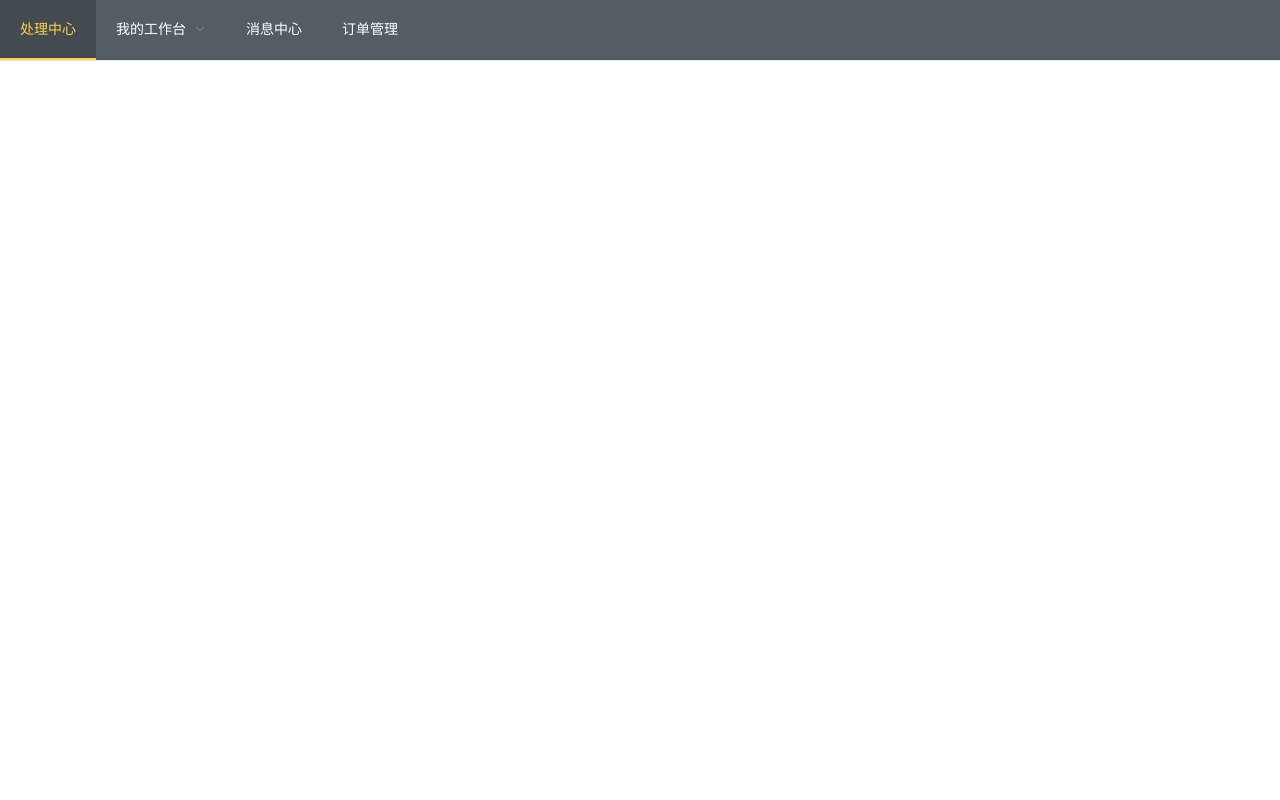
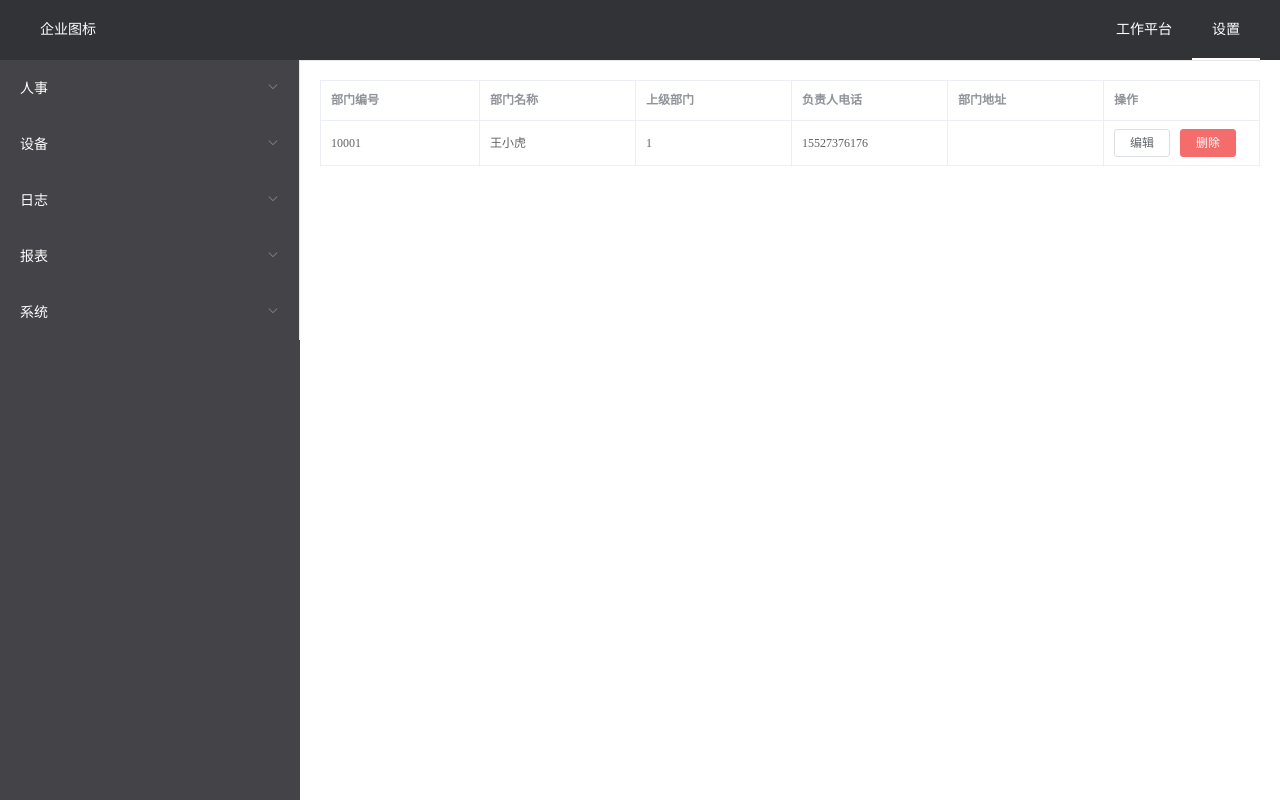
Before and after one commit to xiaopeng19930716/supermall, a Vue app in the folder master/: page /dep in a window 1280 px wide. Built offline with nearby package versions, Linux system fonts and the light colour scheme; the HTML template or start-up script is replaced by a standard one.

Commit message:
部门模块

```diff
--- a/master/src/App.vue
+++ b/master/src/App.vue
@@ -1,19 +1,46 @@
 <template>
   <div id="app">
-    <Home></Home>
+    <el-container>
+      <el-header>
+        <Navbar></Navbar>
+      </el-header>
+
+      <el-container>
+        <el-aside>
+          <Aside></Aside>
+        </el-aside>
+
+        <el-main>
+          <router-view></router-view>
+        </el-main>
+      </el-container>
+    </el-container>
   </div>
 </template>
 
 <script>
-import Home from "./views/Home";
+import { Navbar, Aside } from "views/index";
 export default {
   name: "app",
-  components: {
-    Home
+   components: {
+    Navbar,
+    Aside
   }
 };
 </script>
 
 <style>
-  @import "./assets/css/base/normalize.css";
+@import "assets/css/base/normalize.css";
+.el-container {
+  height: 100vh;
+}
+.el-header {
+  background-color: #323337;
+}
+.el-aside {
+  background-color: #434348;
+}
+/* .el-main {
+  background-color:gray;
+} */
 </style>
--- a/master/src/main.js
+++ b/master/src/main.js
@@ -5,7 +5,6 @@ import store from './store'
 import './plugins/element.js'
 
 Vue.config.productionTip = false
-
 new Vue({
   router,
   store,
--- a/master/src/router.js
+++ b/master/src/router.js
@@ -8,11 +8,19 @@ export default new Router({
   mode: 'history',
   base: process.env.BASE_URL,
   routes: [
+    // 路由配置url对应组件
     {
       path: '/',
       name: 'home',
       component: Home
     },
-
+    {
+      path: '/dep',
+      name: 'dep',
+      // route level code-splitting
+      // this generates a separate chunk (about.[hash].js) for this route
+      // 懒加载访问就加载不访问不加载
+      component: () => import('./views/table/DepTable.vue')
+    }
   ]
 })
--- a/master/src/views/Home.vue
+++ b/master/src/views/Home.vue
@@ -1,45 +1,12 @@
 <template>
   <div>
-    <div class="line"></div>
-    <el-menu
-      :default-active="activeIndex2"
-      class="el-menu-demo"
-      mode="horizontal"
-      @select="handleSelect"
-      background-color="#545c64"
-      text-color="#fff"
-      active-text-color="#ffd04b">
-      <el-menu-item index="1">处理中心</el-menu-item>
-      <el-submenu index="2">
-        <template slot="title">我的工作台</template>
-        <el-menu-item index="2-1">选项1</el-menu-item>
-        <el-menu-item index="2-2">选项2</el-menu-item>
-        <el-menu-item index="2-3">选项3</el-menu-item>
-        <el-submenu index="2-4">
-          <template slot="title">选项4</template>
-          <el-menu-item index="2-4-1">选项1</el-menu-item>
-          <el-menu-item index="2-4-2">选项2</el-menu-item>
-          <el-menu-item index="2-4-3">选项3</el-menu-item>
-        </el-submenu>
-      </el-submenu>
-      <el-menu-item index="3">消息中心</el-menu-item>
-      <el-menu-item index="4">订单管理</el-menu-item>
-    </el-menu>
+    <p>这里是主页</p>
   </div>
 </template>
 
 <script>
-  export default {
-    data() {
-      return {
-        activeIndex: '1',
-        activeIndex2: '1'
-      };
-    },
-    methods: {
-      handleSelect(key, keyPath) {
-        console.log(key, keyPath);
-      }
-    }
-  }
+
+export default {
+
+};
 </script>
--- /dev/null
+++ b/master/src/views/bread/Breadcrumb.vue
@@ -0,0 +1,12 @@
+<template>
+  <div>
+    <el-breadcrumb separator="/">
+      <el-breadcrumb-item :to="{ path: '/' }">首页</el-breadcrumb-item>
+      <el-breadcrumb-item>
+        <a href="/">活动管理</a>
+      </el-breadcrumb-item>
+      <el-breadcrumb-item>活动列表</el-breadcrumb-item>
+      <el-breadcrumb-item>活动详情</el-breadcrumb-item>
+    </el-breadcrumb>
+  </div>
+</template>
--- /dev/null
+++ b/master/src/views/index.js
@@ -0,0 +1,11 @@
+import navbar from 'views/navbar/Navbar.vue'
+import aside from 'views/sidebar/Sidebar'
+import bread from 'views/bread/Breadcrumb.vue'
+import deptable from 'views/table/DepTable.vue'
+import pagination from 'views/pagination/Pagination.vue'
+
+export const Navbar = navbar;
+export const Aside = aside;
+export const Breadcrumb = bread;
+export const DepTable = deptable;
+export const Pagination = pagination;
--- /dev/null
+++ b/master/src/views/navbar/Navbar.vue
@@ -0,0 +1,32 @@
+<template>
+    <el-menu
+      :default-active="activeIndex2"
+      class="el-menu-demo"
+      mode="horizontal"
+      @select="handleSelect"
+      background-color="#323337"
+      text-color="#fff"
+      active-text-color="white"
+      style="padding:0"
+      >
+      <el-menu-item >企业图标</el-menu-item>
+      <el-menu-item index="1" style="float:right">设置</el-menu-item>
+      <el-menu-item index="2" style="float:right">工作平台</el-menu-item>
+    </el-menu>
+</template>
+
+<script>
+export default {
+   data() {
+    return {
+      activeIndex: "1",
+      activeIndex2: "1"
+    };
+  },
+  methods: {
+    handleSelect(key, keyPath) {
+      console.log(key, keyPath);
+    }
+  }
+}
+</script>
--- /dev/null
+++ b/master/src/views/pagination/Pagination.vue
@@ -0,0 +1,33 @@
+<template>
+  <div class="block">
+    <el-pagination
+      @size-change="handleSizeChange"
+      @current-change="handleCurrentChange"
+      :current-page="currentPage4"
+      :page-sizes="[100, 200, 300, 400]"
+      :page-size="100"
+      layout="total, sizes, prev, pager, next, jumper"
+      :total="400"
+    ></el-pagination>
+  </div>
+</template>
+<script>
+export default {
+  methods: {
+    handleSizeChange(val) {
+      console.log(`每页 ${val} 条`);
+    },
+    handleCurrentChange(val) {
+      console.log(`当前页: ${val}`);
+    }
+  },
+  data() {
+    return {
+      currentPage1: 5,
+      currentPage2: 5,
+      currentPage3: 5,
+      currentPage4: 4
+    };
+  }
+};
+</script>
--- /dev/null
+++ b/master/src/views/sidebar/Sidebar.vue
@@ -0,0 +1,82 @@
+<template>
+  <div>
+    <el-row class="tac">
+      <el-col :span="24">
+        <el-menu
+          default-active="1"
+          class="el-menu-vertical-demo"
+          @open="handleOpen"
+          @close="handleClose"
+          background-color="#434348"
+          text-color="#fff"
+          active-text-color="#ffd04b"
+          :router=true
+          :unique-opened=true
+        >
+          <el-submenu index="1">
+            <template slot="title">
+              <span>人事</span>
+            </template>
+            <el-menu-item-group>
+              <el-menu-item index="1-1" route="/dep">部门</el-menu-item>
+              <el-menu-item index="1-2">人员</el-menu-item>
+            </el-menu-item-group>
+          </el-submenu>
+          <el-submenu index="2">
+            <template slot="title">
+              <span>设备</span>
+            </template>
+            <el-menu-item-group>
+              <el-menu-item index="2-1">设备信息</el-menu-item>
+              <el-menu-item index="2-2">选项2</el-menu-item>
+            </el-menu-item-group>
+          </el-submenu>
+          <el-submenu index="3">
+            <template slot="title">
+              <span>日志</span>
+            </template>
+            <el-menu-item-group>
+              <el-menu-item index="3-1">设备日志</el-menu-item>
+              <el-menu-item index="3-2">用户日志</el-menu-item>
+            </el-menu-item-group>
+          </el-submenu>
+
+           <el-submenu index="4">
+            <template slot="title">
+              <span>报表</span>
+            </template>
+            <el-menu-item-group>
+              <el-menu-item index="4-1">考勤记录</el-menu-item>
+              <el-menu-item index="4-2">报表统计</el-menu-item>
+            </el-menu-item-group>
+          </el-submenu>
+
+           <el-submenu index="5">
+            <template slot="title">
+              <span>系统</span>
+            </template>
+            <el-menu-item-group>
+              <el-menu-item index="5-1">系统选项</el-menu-item>
+              <el-menu-item index="5-2">用户管理</el-menu-item>
+            </el-menu-item-group>
+          </el-submenu>
+        </el-menu>
+      </el-col>
+    </el-row>
+  </div>
+</template>
+<style lang="css">
+
+</style>
+<script>
+  export default {
+    methods: {
+      handleOpen(key, keyPath) {
+        console.log(key, keyPath);
+      },
+      handleClose(key, keyPath) {
+        console.log(key, keyPath);
+      }
+    }
+  }
+</script>
--- /dev/null
+++ b/master/src/views/table/DepTable.vue
@@ -0,0 +1,72 @@
+<template>
+  <el-table
+  :data="deptData"
+  border
+  lazy
+  size="small"
+  style="width: 100%">
+    <el-table-column label="部门编号">
+      <template slot-scope="scope">
+        <span>{{scope.row.deptnumber}}</span>
+      </template>
+    </el-table-column>
+
+    <el-table-column label="部门名称">
+      <template slot-scope="scope">
+        <span>{{ scope.row.deptname}}</span>
+      </template>
+    </el-table-column>
+
+    <el-table-column label="上级部门">
+      <template slot-scope="scope">
+        <span>{{ scope.row.parentnumber}}</span>
+      </template>
+    </el-table-column>
+
+    <el-table-column label="负责人电话">
+      <template slot-scope="scope">
+        <span>{{ scope.row.deptphone}}</span>
+      </template>
+    </el-table-column>
+    <el-table-column label="部门地址">
+      <template slot-scope="scope">
+        <span>{{ scope.row.deptaddr}}</span>
+      </template>
+    </el-table-column>
+
+    <el-table-column label="操作">
+      <template slot-scope="scope">
+        <el-button size="mini" @click="handleEdit(scope.$index, scope.row)">编辑</el-button>
+        <el-button size="mini" type="danger" @click="handleDelete(scope.$index, scope.row)">删除</el-button>
+      </template>
+    </el-table-column>
+  </el-table>
+</template>
+
+<style lang="css">
+</style>
+<script>
+export default {
+  data() {
+    return {
+      deptData: [
+         {
+          deptnumber: "10001",
+          deptname: "王小虎",
+          parentnumber: "1",
+          deptphone: "15527376176",
+          deptaddr:""
+        },
+      ]
+    };
+  },
+  methods: {
+    handleEdit(index, row) {
+      console.log(index, row);
+    },
+    handleDelete(index, row) {
+      console.log(index, row);
+    }
+  }
+};
+</script>
--- a/master/vue.config.js
+++ b/master/vue.config.js
@@ -1,12 +1,13 @@
 module.exports = {
-  runtimeCompiler: true,
-  resolve: {
-    alias: {
-      'assets': '@/assets',
-      'common': '@/common',
-      'components': '@/components',
-      'network': '@/network',
-      'views': '@/views',
+  configureWebpack:{
+    resolve:{
+      alias:{
+        'assets':'@/assets',
+        'common':'@/common',
+        'components':'@/components',
+        'network':'@/network',
+        'views':'@/views',
+      }
     }
   }
 }
```
